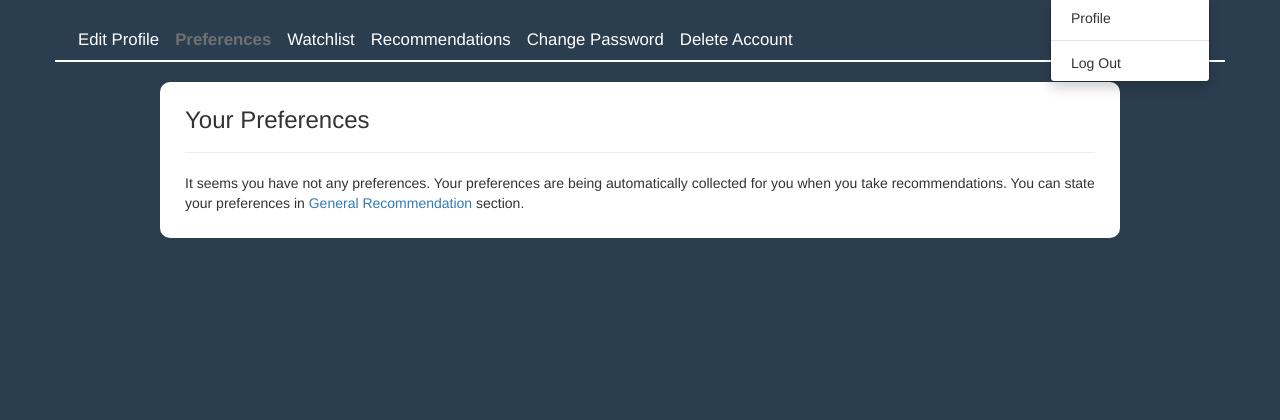
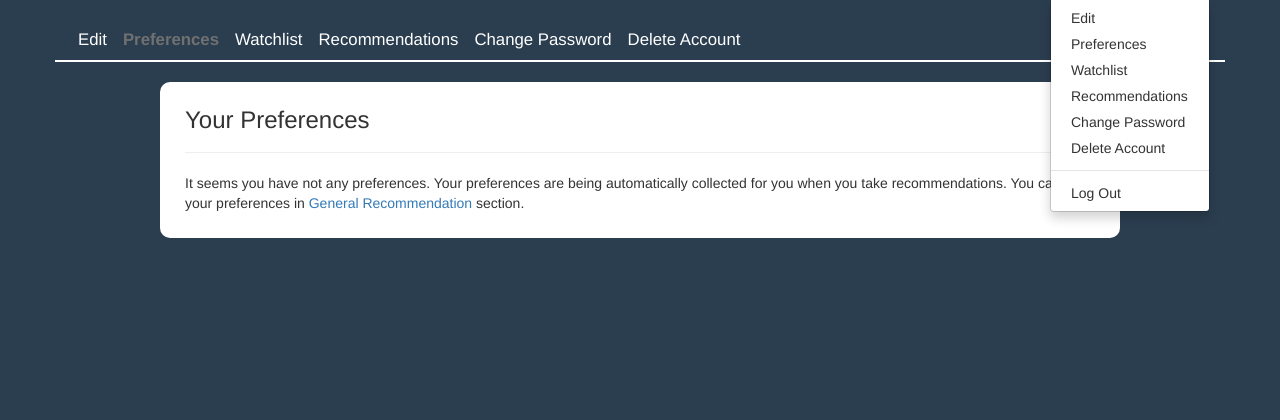
Before and after one commit to Blankphrase/w2w, a Django app: page /accounts/prefs in a window 1280 px wide, after a click that opens the changed part. Shown: the part 52-472 px from the top of the page. Run offline with Django 3.2, Linux system fonts and the light colour scheme; the visitor is signed in with stand-in values (Sample User, id 1); data that the repository does not hold is empty; some libraries are stand-ins or nearby versions.

Commit message:
Responsive submenu in profile

```diff
--- a/accounts/static/css/w2w.accounts.css
+++ b/accounts/static/css/w2w.accounts.css
@@ -61,3 +61,10 @@ ul.side-navbar li a {
     display: inline-block;
     vertical-align: middle;
 }
+
+/* Devices with small screen - hide sub navbar */
+@media(max-width:767px) {
+    .container-navbar {
+        display: none;
+    }
+}
--- a/accounts/templates/accounts/profile_base.html
+++ b/accounts/templates/accounts/profile_base.html
@@ -12,7 +12,7 @@
 <div class="container container-navbar">
     <ul class="side-navbar">
       <li><a class="{% block edit_active %}{% endblock %}"
-             href="{% url 'accounts:profile' %}">Edit Profile</a></li>
+             href="{% url 'accounts:profile' %}">Edit</a></li>
       <li><a class="{% block prefs_active %}{% endblock %}"
              href="{% url 'accounts:prefs' %}">Preferences</a></li>
       <li><a class="{% block watchlist_active %}{% endblock %}"
@@ -26,3 +26,12 @@
     </ul>
 </div>
 {% endblock body %}
+
+{% block navbar_profile %}
+    <li><a href="{% url 'accounts:profile' %}">Edit</a></li>
+    <li><a href="{% url 'accounts:prefs' %}">Preferences</a></li>
+    <li><a href="{% url 'accounts:watchlist' %}">Watchlist</a></li>
+    <li><a href="{% url 'accounts:recos' %}">Recommendations</a></li>
+    <li><a href="{% url 'accounts:password' %}">Change Password</a></li>
+    <li><a href="{% url 'accounts:delete' %}">Delete Account</a></li>
+{% endblock %}
--- a/main/templates/main/base.html
+++ b/main/templates/main/base.html
@@ -46,7 +46,9 @@
                                aria-expanded="false"
                             >{{user.email}}<span class="caret"></span></a>
                             <ul class="dropdown-menu">
-                                <li><a href="{% url 'accounts:profile' %}">Profile</a></li>
+                                {% block navbar_profile %}
+                                    <li><a href="{% url 'accounts:profile' %}">Profile</a></li>
+                                {% endblock %}
                                 <li role="separator" class="divider"></li>
                                 <li><a id="id_logout" href="{% url 'accounts:logout' %}">Log Out</a></li>
                             </ul>
--- a/todo.txt
+++ b/todo.txt
@@ -7,7 +7,6 @@ TO DO:
 )
 - show last recommendation in recommendations section (add to session storage for
   standalone recommendation and for general recommendation ...)
-- responsieve menu in profile
 - add messages when something is happening (e.g. change title of recommendation)
   user neets to know that sth is hepanning on the server and should wait
   a second or more
@@ -47,3 +46,4 @@ DONE:
     - last recommendation for logged in users
     - better styling
 - better design for log in and sign up
+- responsieve menu in profile
```
Also changed, not shown: accounts/templates/accounts/login.html (+6 -1 lines), accounts/templates/accounts/signup.html (+6 -1 lines).
